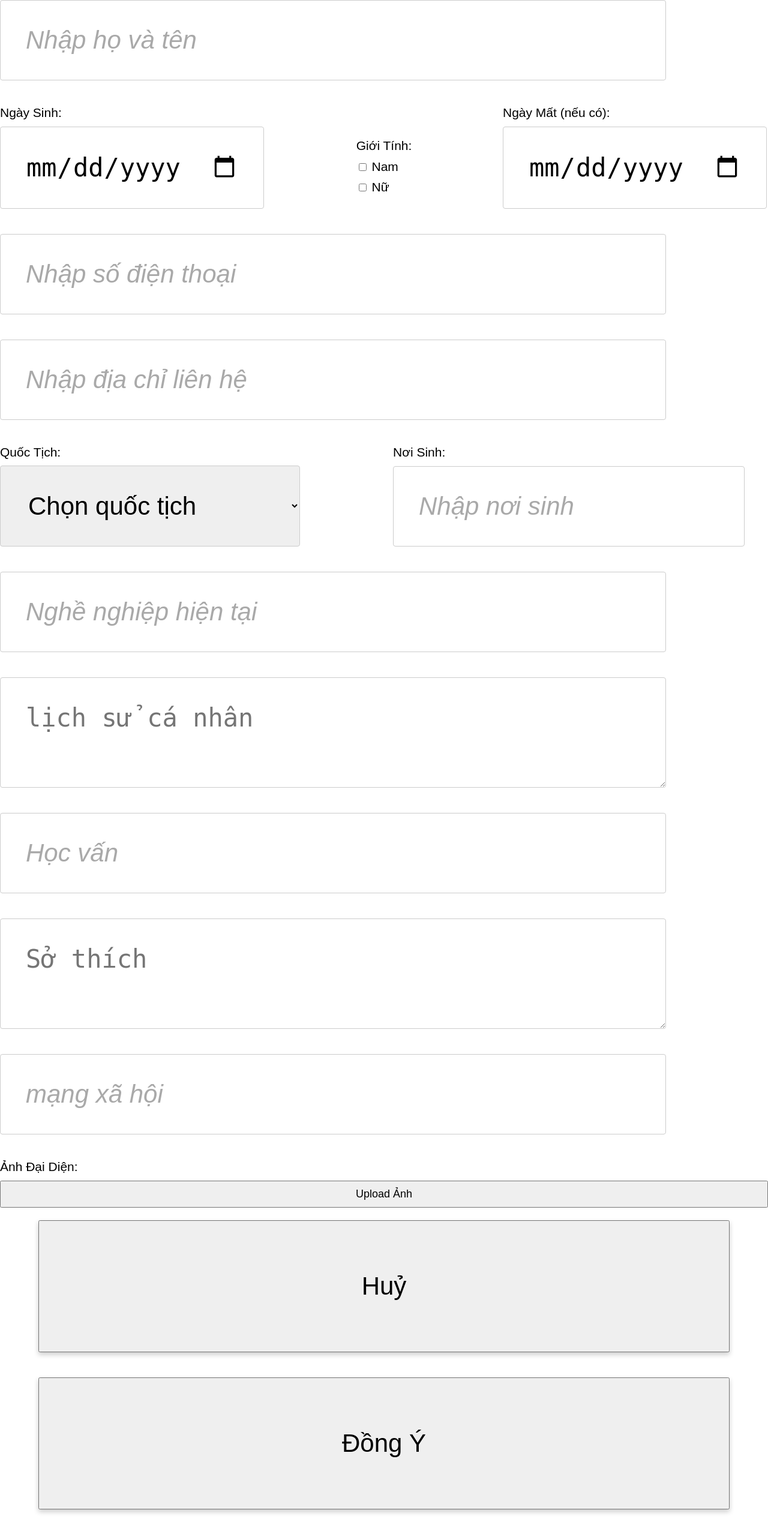
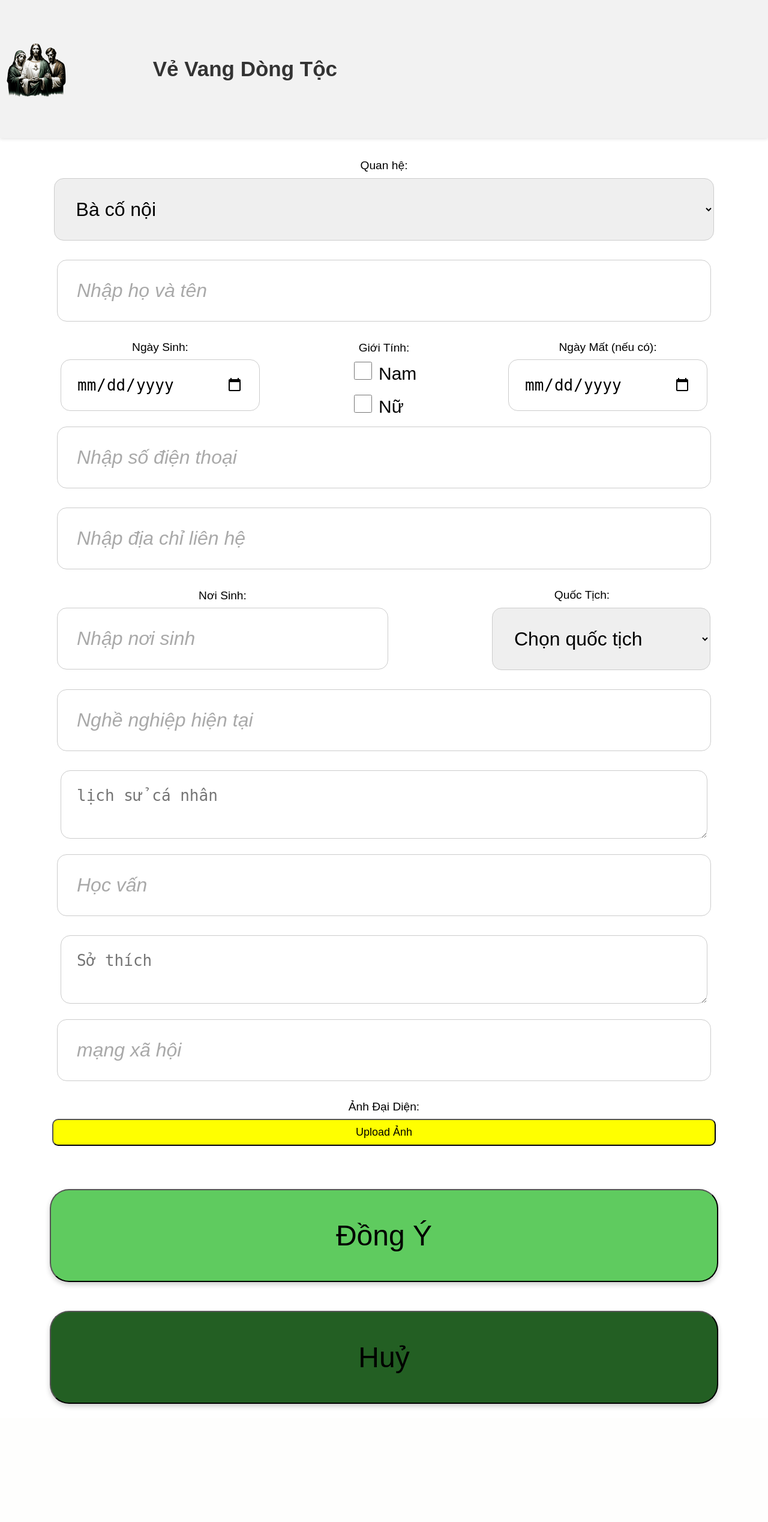
Before and after one commit to MinhLong2410-02/web-gia-dinh, a Django app: page /home/import-info/ in a window 1280 px wide. Shown: the whole page at 60% size. After the commit the page ends 2347 px from the top, so only its background shows below. Run offline with Django 3.2, Linux system fonts and the light colour scheme.

Commit message:
fix import info

```diff
--- a/myproject/home/static/css/import_info_style.css
+++ b/myproject/home/static/css/import_info_style.css
@@ -4,7 +4,6 @@ body, html {
     font-family: Arial, sans-serif;
     background-color: white;
     color: black;
-    font-size: 21px; /* Kích thước chữ cơ bản */
 }
 
 .container {
@@ -14,7 +13,7 @@ body, html {
 .form-group label {
     display: block;
     margin-bottom: 0.5em;
-    font-size: 1em; /* Kích thước chữ nhãn */
+    font-size: 1.2em; /* Kích thước chữ nhãn */
 }
 
 .form-group input[type="text"],
@@ -22,10 +21,10 @@ body, html {
 .form-group input[type="date"],
 .form-group select,
 .form-group textarea {
-    width: 80%;
+    width: 100%;
     padding: 1em; /* Đệm lớn hơn */
     border: 1px solid #ccc;
-    border-radius: 4px;
+    border-radius: 1rem;
     font-size: 2em; /* Kích thước chữ lớn hơn */
     margin-bottom: 1em; /* Khoảng cách giữa các trường */
 }
@@ -35,12 +34,56 @@ body, html {
     font-style: italic; /* Nghiêng chữ mờ */
 }
 
+#nationality {
+    margin-left: 4rem;
+}
+
+#nationality option, #relationship option {
+    font-size: 10px;
+}
+
 .action-buttons button {
-    font-size: 2em; /* Kích thước chữ lớn hơn */
-    padding: 2em;
+    font-size:3em; /* Kích thước chữ lớn hơn */
+    padding: 1em 2em;
     margin: 0.5em 0;
-    width: 90%; /* Các nút chiếm gần toàn bộ chiều rộng */
+    width: 87%; /* Các nút chiếm gần toàn bộ chiều rộng */
     box-shadow: 0 4px 8px rgba(0, 0, 0, 0.2);
+    border-radius: 2rem;
+
+}
+
+.cancel-btn {
+    background-color: rgb(35, 95, 35);
+}
+.action-buttons {
+    margin-top: 3rem;
+}
+
+.action-buttons .submit-btn {
+    background-color: rgb(95, 203, 95);
+}
+
+#upload_button {
+    background-color: yellow;
+    width: 108%;
+    border-radius: 10px;
+    padding: 10px 5px;
+
+}
+
+/* .sex {
+    margin-top: -15px ;
+} */
+.gender-options {
+    font-size: 25px;
+}
+.gender-options input[type="radio"] {
+    font-size: 25px;
+}
+
+input[type="checkbox"] {
+    width: 30px;
+    height: 30px;
 }
 
 @media (max-width: 600px) {
@@ -73,7 +116,7 @@ body, html {
 }
 .form-row {
     display: flex;
-    justify-content: start;
+    justify-content: space-between;
     align-items: center;
     gap: 20px; /* Khoảng cách giữa các form-group */
 }
@@ -81,7 +124,24 @@ body, html {
 .form-group {
     display: flex;
     flex-direction: column;
+    justify-content: space-between;
+    align-items: center;
+    padding: 0 10%;
 }
+
+.form-row .form-group{
+    padding: 0;
+}
+
+.form-row .form-group:first-child{
+    padding-left: 10%;
+}
+.form-row .form-group:last-child{
+    padding-right: 10%;
+}
+
+
+
 
 .gender-options {
     display: flex;
@@ -125,3 +185,64 @@ body, html {
     font-size: 18px;
     padding: 10px 20px;
 }
+
+
+
+/* fix css */
+
+
+.banner {
+    background-color: #f2f2f2; /* Màu nền cho banner */
+    color: #333333; /* Màu chữ */
+    text-align: center; /* Căn giữa chữ */
+    padding: 15px 0; /* Thêm padding trên và dưới */
+    box-shadow: 0 2px 5px rgba(0,0,0,0.1); /* Bóng đổ nhẹ */
+    font-family: 'Oswald', sans-serif; /* Phông chữ */
+    position: relative;
+    overflow: hidden;
+    display: flex;
+    align-items: center;
+    font-weight: 600;
+    height: 200px;
+    margin-bottom: 35px;
+}
+
+@keyframes scrollBannerText {
+    0% { transform: translateX(80%); }
+    100% { transform: translateX(-500%); }
+}
+
+.wrap-textBanner {
+    display: flex;
+    justify-content: center;
+    align-items: center;
+    margin-left: 120px;
+    overflow: hidden;
+}
+
+.banner p {
+    white-space: nowrap; /* Đảm bảo chữ không xuống dòng */
+    display: inline-block; /* Cho phép chữ chạy trên cùng một dòng */
+    margin: 0 50px; /* Khoảng cách giữa các dòng */
+    animation: scrollBannerText 10s linear infinite; /* Áp dụng animation */
+    font-size: 35px;
+}
+
+.banner-image {
+    position: absolute;
+    top: 50%; /* Căn giữa theo chiều dọc */
+    transform: translateY(-50%);
+    left: 10px; /* Đặt hình ảnh ở phía bên trái */
+}
+
+.banner-image img {
+    width: 50px; /* Kích thước hình ảnh cho mobile */
+    height: auto;
+    width: 100px;
+}
+
+.navigation {
+    display: flex;
+    justify-content: space-around;
+    margin: 20px 0;
+}
--- a/myproject/home/templates/base.html
+++ b/myproject/home/templates/base.html
@@ -3,7 +3,7 @@
 <html lang="en">
 <head>
     <meta charset="UTF-8">
-    <meta name="viewport" content="width=device-width, initial-scale=1.0">
+    {% comment %} <meta name="viewport" content="width=device-width, initial-scale=1.0"> {% endcomment %}
     <link href="https://fonts.googleapis.com/css?family=Oswald:500&display=swap" rel="stylesheet">
     <link rel="stylesheet" href="{% static 'css/style.css' %}">
     <title>{% block title %}Trang Chủ{% endblock %}</title>
--- a/myproject/home/templates/home/import_info.html
+++ b/myproject/home/templates/home/import_info.html
@@ -5,8 +5,32 @@
     <link rel="stylesheet" href="{% static 'css/import_info_style.css' %}">
 </head>
 <body>
+    <div class="banner">
+        <div class="banner-image">
+            <img src="{% static 'images/we_are_aatholics.png' %}" alt="Hình Ảnh">
+        </div>
+        <div class= "wrap-textBanner">
+            <p>Đức Tin Công Giáo</p>
+            <p>Nền Tảng Gia Đình</p>
+            <p>Tự Hào Huyết Thống</p>
+            <p>Vẻ Vang Dòng Tộc</p>
+        </div>
+    </div>
 
     <form method="post" enctype="multipart/form-data">
+        <div class="form-group" style = "padding : 0 7%">
+            <label for="relationship">Quan hệ:</label>
+            <select id="relationship" name="relationship">
+                <option value="">Bà cố nội</option>
+                <option value="">Ông cố nội</option>
+                <option value="">Ông ngoại</option>
+                <option value="">Bà ngoại</option>
+                <option value="">Ông nội</option>
+                <option value="">Bà nội</option>
+                <option value="">Ba</option>
+                <option value="">Mẹ</option>
+            </select>
+        </div>
         <div class="form-group">
             <input type="text" id="full_name" name="full_name" placeholder="Nhập họ và tên" required>
         </div>
@@ -16,7 +40,7 @@
                 <input type="date" id="birth_date" name="birth_date">
             </div>
 
-            <div class="form-group">
+            <div class="form-group sex">
                 <label>Giới Tính:</label>
                 <div class="gender-options">
                     <label class="checkbox-inline"><input type="checkbox" name="gender" value="male"> Nam</label>
@@ -38,7 +62,11 @@
             <input type="text" id="contact_address" name="contact_address" placeholder="Nhập địa chỉ liên hệ">
         </div>
         <div class="form-row">
-            <div class="form-group half">
+            <div class="form-group">
+                <label for="birth_place">Nơi Sinh:</label>
+                <input type="text" id="birth_place" name="birth_place" placeholder="Nhập nơi sinh">
+            </div>
+            <div class="form-group">
                 <label for="nationality">Quốc Tịch:</label>
                 <select id="nationality" name="nationality">
                     <option value="">Chọn quốc tịch</option>
@@ -47,11 +75,6 @@
                     <option value="canada">Canada</option>
                     <option value="australia">Úc</option>
                 </select>
-            </div>
-
-            <div class="form-group half">
-                <label for="birth_place">Nơi Sinh:</label>
-                <input type="text" id="birth_place" name="birth_place" placeholder="Nhập nơi sinh">
             </div>
         </div>
 
@@ -75,7 +98,6 @@
             <input type="text" id="social_media_links" name="social_media_links" placeholder="mạng xã hội">
         </div>
 
-
         <div class="form-group">
             <label for="profile_picture">Ảnh Đại Diện:</label>
             <input type="file" id="profile_picture" name="profile_picture" class="file-input">
@@ -83,15 +105,15 @@
         </div>
 
         <div class="action-buttons">
+            <button type="submit" class="submit-btn">Đồng Ý</button>
             <button type="button" class="cancel-btn">Huỷ</button>
-    <button type="submit" class="submit-btn">Đồng Ý</button>
         </div>
+    </form>
 
     <script>
         document.getElementById('upload_button').addEventListener('click', function() {
             document.getElementById('profile_picture').click();
         });
     </script>
-
 </body>
 </html>
```
Also changed, not shown: myproject/home/static/css/style.css (+13 -3 lines), myproject/home/templates/home/index.html (+6 -4 lines). Lines whose indentation alone changed are shown as unchanged.
